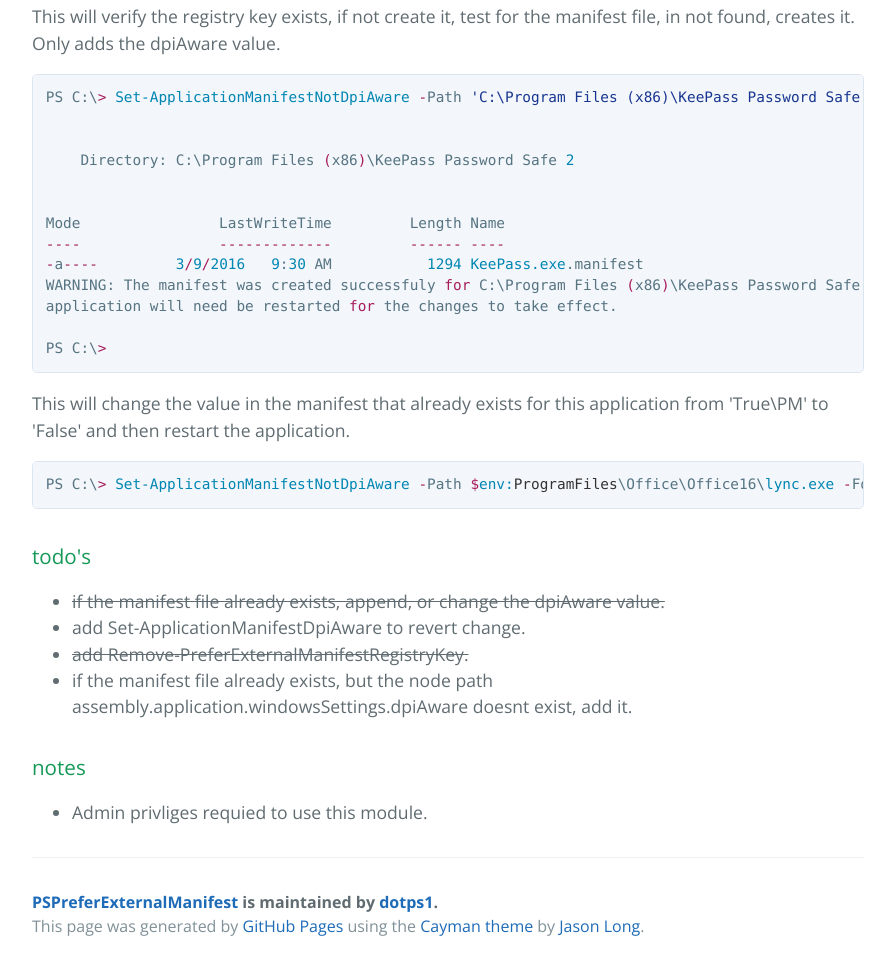
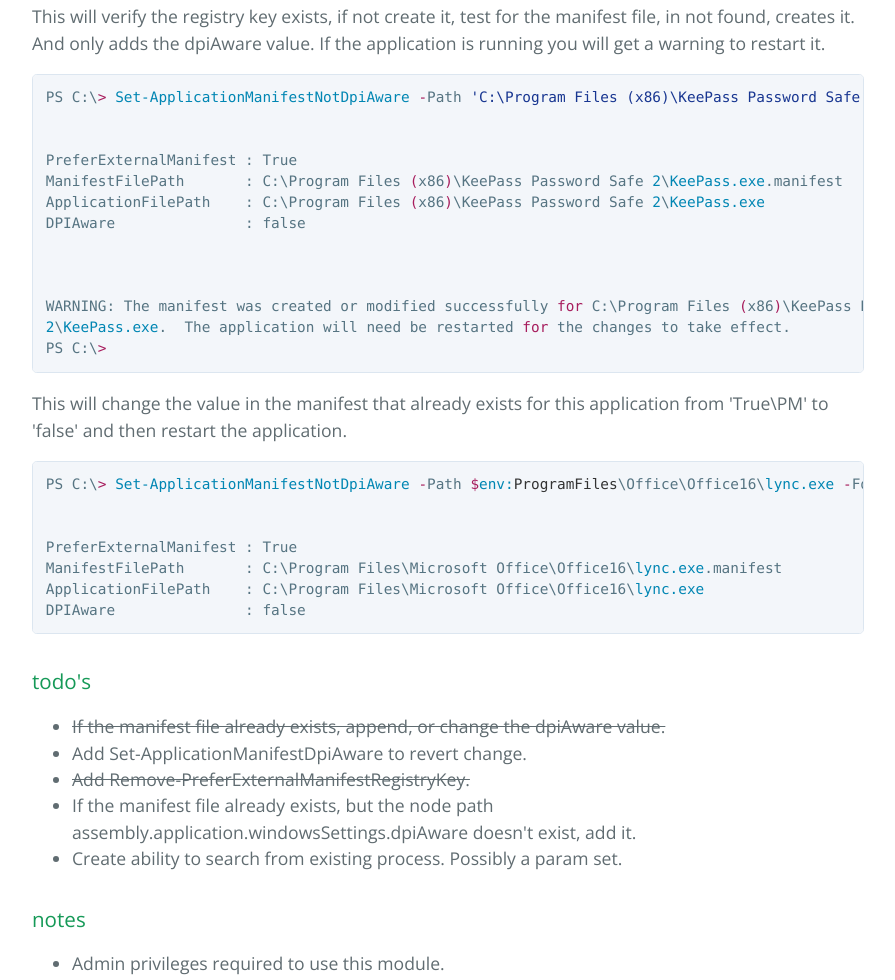
Before and after one commit to dotps1/PSPreferExternalManifest, a plain HTML site: page index.html in a window 1280 px wide. Shown: the part 659-1639 px from the top of the page, without its empty margins (192-1087 px from the left). Drawn offline with nearby package versions, Linux system fonts and the light colour scheme.

```diff
--- a/index.html
+++ b/index.html
@@ -22,7 +22,7 @@
       <h1>
 <a id="pspreferexternalmanifest" class="anchor" href="#pspreferexternalmanifest" aria-hidden="true"><span aria-hidden="true" class="octicon octicon-link"></span></a>PSPreferExternalManifest</h1>
 
-<p>This is module I am working on to help with the BS Scalling issues when using my Surface Pro 4.</p>
+<p>This is module I am working on to help with the BS Scaling issues when using my Surface Pro 4.</p>
 
 <p>Basically there is a registry key that if set, you can then put application manifest files with the .exe's to tell it to not be DPI aware.  This is to just help with that.</p>
 
@@ -30,41 +30,48 @@
 <a id="examples" class="anchor" href="#examples" aria-hidden="true"><span aria-hidden="true" class="octicon octicon-link"></span></a>Examples</h3>
 
 <p>This will verify the registry key exists, if not create it, test for the manifest file, in not found, creates it.
-Only adds the dpiAware value.</p>
+And only adds the dpiAware value.  If the application is running you will get a warning to restart it.</p>
 
 <div class="highlight highlight-source-powershell"><pre>PS C:\<span class="pl-k">&gt;</span> <span class="pl-c1">Set-ApplicationManifestNotDpiAware</span> <span class="pl-k">-</span>Path <span class="pl-s">'C:\Program Files (x86)\KeePass Password Safe 2\KeePass.exe'</span>
 
 
-    Directory: C:\Program Files <span class="pl-k">(</span>x86<span class="pl-k">)</span>\KeePass Password Safe <span class="pl-c1"><span class="pl-c1">2</span></span>
+PreferExternalManifest : True
+ManifestFilePath       : C:\Program Files <span class="pl-k">(</span>x86<span class="pl-k">)</span>\KeePass Password Safe <span class="pl-c1"><span class="pl-c1">2</span></span>\<span class="pl-c1">KeePass.exe</span>.manifest
+ApplicationFilePath    : C:\Program Files <span class="pl-k">(</span>x86<span class="pl-k">)</span>\KeePass Password Safe <span class="pl-c1"><span class="pl-c1">2</span></span>\<span class="pl-c1">KeePass.exe</span>
+DPIAware               : false
 
 
-Mode                LastWriteTime         Length Name
-<span class="pl-k">----</span>                <span class="pl-k">-------------</span>         <span class="pl-k">------</span> <span class="pl-k">----</span>
-<span class="pl-k">-</span>a<span class="pl-k">----</span>         <span class="pl-c1"><span class="pl-c1">3</span></span><span class="pl-k">/</span><span class="pl-c1"><span class="pl-c1">9</span></span><span class="pl-k">/</span><span class="pl-c1"><span class="pl-c1">2016</span></span>   <span class="pl-c1"><span class="pl-c1">9</span></span>:<span class="pl-c1"><span class="pl-c1">30</span></span> AM           <span class="pl-c1"><span class="pl-c1">1294</span></span> <span class="pl-c1">KeePass.exe</span>.manifest
-WARNING: The manifest was created successfuly <span class="pl-k">for</span> C:\Program Files <span class="pl-k">(</span>x86<span class="pl-k">)</span>\KeePass Password Safe <span class="pl-c1"><span class="pl-c1">2</span></span>\<span class="pl-c1">KeePass.exe</span>.  The
-application will need be restarted <span class="pl-k">for</span> the changes to take effect.
 
+WARNING: The manifest was created or modified successfully <span class="pl-k">for</span> C:\Program Files <span class="pl-k">(</span>x86<span class="pl-k">)</span>\KeePass Password Safe
+<span class="pl-c1"><span class="pl-c1">2</span></span>\<span class="pl-c1">KeePass.exe</span>.  The application will need be restarted <span class="pl-k">for</span> the changes to take effect.
 PS C:\<span class="pl-k">&gt;</span></pre></div>
 
-<p>This will change the value in the manifest that already exists for this application from 'True\PM' to 'False' and then restart the application.</p>
+<p>This will change the value in the manifest that already exists for this application from 'True\PM' to 'false' and then restart the application.</p>
 
-<div class="highlight highlight-source-powershell"><pre>PS C:\<span class="pl-k">&gt;</span> <span class="pl-c1">Set-ApplicationManifestNotDpiAware</span> <span class="pl-k">-</span>Path <span class="pl-k">$</span><span class="pl-c1">env:</span><span class="pl-smi">ProgramFiles</span>\Office\Office16\<span class="pl-c1">lync.exe</span> <span class="pl-k">-</span>ForceRestartApplication</pre></div>
+<div class="highlight highlight-source-powershell"><pre>PS C:\<span class="pl-k">&gt;</span> <span class="pl-c1">Set-ApplicationManifestNotDpiAware</span> <span class="pl-k">-</span>Path <span class="pl-k">$</span><span class="pl-c1">env:</span><span class="pl-smi">ProgramFiles</span>\Office\Office16\<span class="pl-c1">lync.exe</span> <span class="pl-k">-</span>ForceRestartApplication
+
+
+PreferExternalManifest : True
+ManifestFilePath       : C:\Program Files\Microsoft Office\Office16\<span class="pl-c1">lync.exe</span>.manifest
+ApplicationFilePath    : C:\Program Files\Microsoft Office\Office16\<span class="pl-c1">lync.exe</span>
+DPIAware               : false</pre></div>
 
 <h3>
 <a id="todos" class="anchor" href="#todos" aria-hidden="true"><span aria-hidden="true" class="octicon octicon-link"></span></a>todo's</h3>
 
 <ul>
-<li><del>if the manifest file already exists, append, or change the dpiAware value.</del></li>
-<li>add Set-ApplicationManifestDpiAware to revert change.</li>
-<li><del>add Remove-PreferExternalManifestRegistryKey.</del></li>
-<li>if the manifest file already exists, but the node path assembly.application.windowsSettings.dpiAware doesnt exist, add it.</li>
+<li><del>If the manifest file already exists, append, or change the dpiAware value.</del></li>
+<li>Add Set-ApplicationManifestDpiAware to revert change.</li>
+<li><del>Add Remove-PreferExternalManifestRegistryKey.</del></li>
+<li>If the manifest file already exists, but the node path assembly.application.windowsSettings.dpiAware doesn't exist, add it.</li>
+<li>Create ability to search from existing process.  Possibly  a param set.</li>
 </ul>
 
 <h3>
 <a id="notes" class="anchor" href="#notes" aria-hidden="true"><span aria-hidden="true" class="octicon octicon-link"></span></a>notes</h3>
 
 <ul>
-<li>Admin privliges requied to use this module.</li>
+<li>Admin privileges required to use this module.</li>
 </ul>
 
       <footer class="site-footer">
```
Also changed, not shown: params.json (+1 -1 lines).
